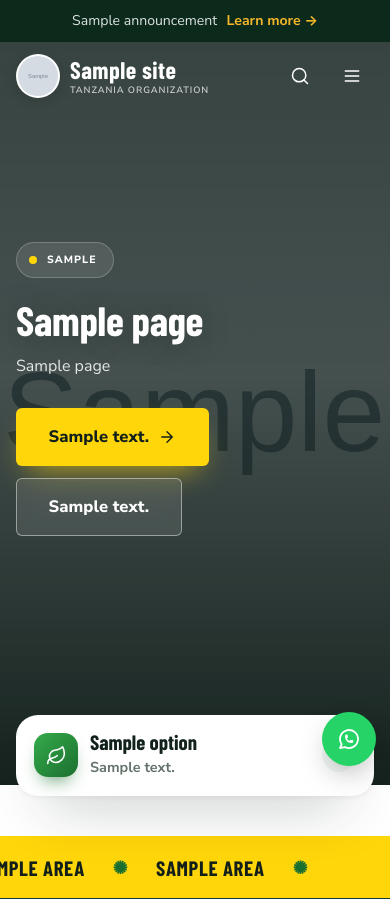
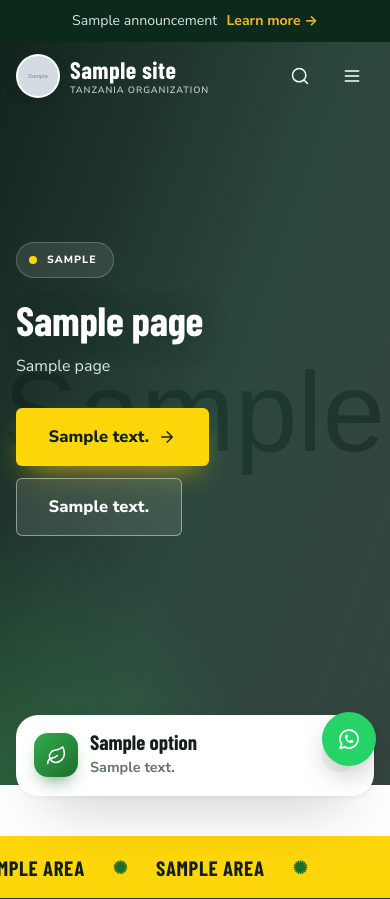
Before and after one commit to Barackwilliam/wemasa, a Django app: template templates/website/home.html in a window 390 px wide. Shown: the top 899 px of the page. Run offline with Django 5.2, Linux system fonts and the light colour scheme; the template is opened without the code that fills it: most values are stand-ins (such as "Sample title", 1, 10 or a date in 2020); grey boxes marked "Sample" are stand-in pictures; some web fonts are replaced.

Commit message:
Use the login page's dark green overlay on the home hero
Same angled dark-green gradient as the dashboard login, with its soft
green and blue glows, so the headline reads clearly on any photo.

Co-Authored-By: Claude Opus 5.5 <noreply@anthropic.com>
Claude-Session: https://claude.ai/code/session_017GvBpQryjFespwdqJg2ACL

```diff
--- a/static/css/home.css
+++ b/static/css/home.css
@@ -3,9 +3,10 @@
 .hm-hero .slide.is-active { min-height: min(94svh, 880px); }
 .hm-hero .slide::after {
   background:
-    linear-gradient(90deg, rgba(5, 18, 12, .92) 0%, rgba(5, 18, 12, .8) 38%, rgba(5, 18, 12, .5) 70%, rgba(5, 18, 12, .38) 100%),
-    linear-gradient(0deg, rgba(5, 18, 12, .88) 0%, rgba(5, 18, 12, 0) 40%),
-    linear-gradient(180deg, rgba(5, 18, 12, .6) 0%, rgba(5, 18, 12, 0) 24%);
+    radial-gradient(520px 520px at -4% 104%, rgba(52, 171, 75, .32), transparent 70%),
+    radial-gradient(460px 420px at 92% -8%, rgba(0, 173, 239, .2), transparent 70%),
+    linear-gradient(0deg, rgba(6, 24, 15, .55) 0%, rgba(6, 24, 15, 0) 35%),
+    linear-gradient(110deg, rgba(6, 24, 15, .94) 0%, rgba(11, 42, 28, .82) 48%, rgba(6, 24, 15, .7) 100%);
 }
 /* Dimmed by the overlay above, but a little more saturated so the photo still looks rich. */
 .hm-hero .slide-bg { filter: saturate(1.18) contrast(1.06); animation: hm-drift 22s ease-in-out infinite alternate; }
@@ -131,7 +132,7 @@
   .hm-hero, .hm-hero .slide.is-active { min-height: min(88svh, 760px); }
   .hm-hero .slide-body { padding-top: calc(var(--header-h) + 34px); padding-bottom: 150px; }
   .hm-hero .slide-body h1, .hm-hero .slide-title { font-size: clamp(2.3rem, 10.5vw, 3rem); }
-  .hm-hero .slide::after { background: linear-gradient(180deg, rgba(5, 18, 12, .76) 0%, rgba(5, 18, 12, .7) 45%, rgba(5, 18, 12, .92) 100%); }
+  .hm-hero .slide::after { background: radial-gradient(360px 360px at 0% 100%, rgba(52, 171, 75, .3), transparent 70%), linear-gradient(110deg, rgba(6, 24, 15, .94) 0%, rgba(11, 42, 28, .84) 55%, rgba(6, 24, 15, .78) 100%); }
   .hm-hero .hero-lead { font-size: 1rem; }
   .hm-pill { font-size: .66rem; letter-spacing: .1em; }
   .hm-stats-wrap { margin-top: -70px; }
```
